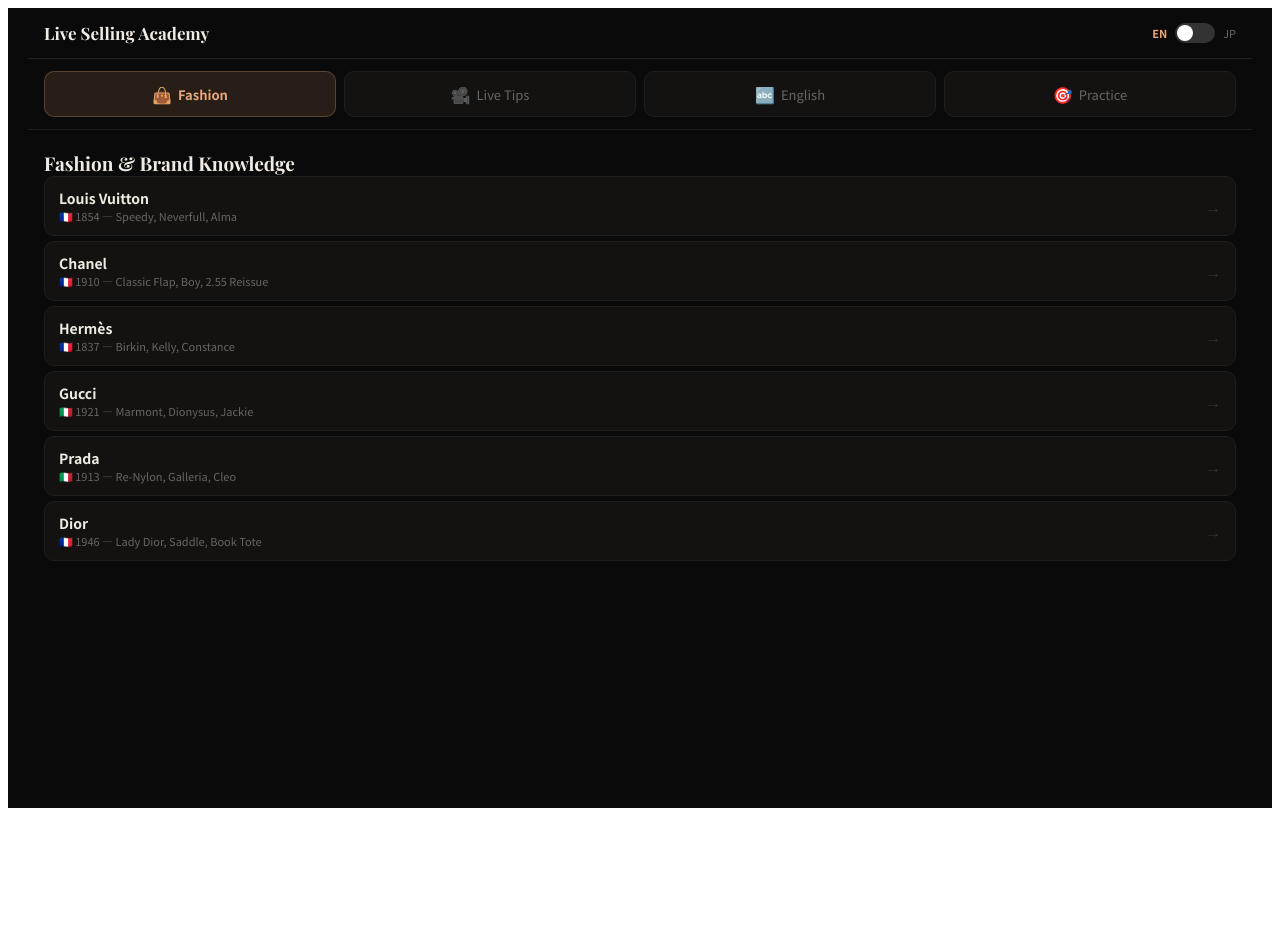
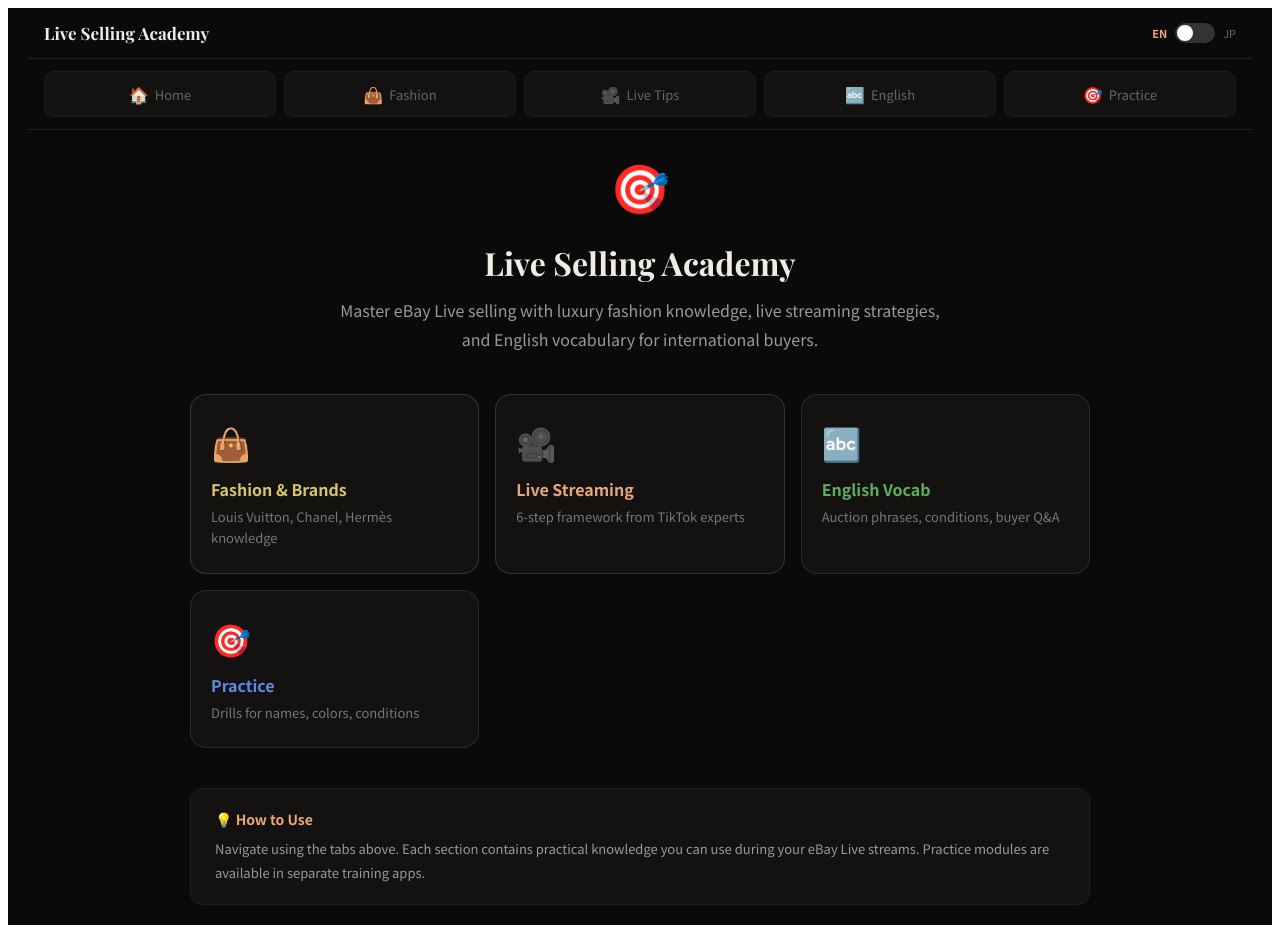
Before and after one commit to KanaeIwase/ebaylive, a React (Vite) app: page / in a window 1280 px wide. Before the commit the page ends 816 px from the top, so only its background shows below. Built offline with nearby package versions, Linux system fonts and the light colour scheme.

Commit message:
Add homepage with navigation cards

```diff
--- a/src/App.jsx
+++ b/src/App.jsx
@@ -426,9 +426,9 @@
 /* ═══ APP ═══ */
 export default function App() {
   const [lang, setLang] = useState("en");
-  const [page, setPage] = useState(0);
-  const tabs = lang==="en" ? ["Fashion","Live Tips","English","Practice"] : ["ファッション","ライブ配信","英語","練習"];
-  const icons = ["👜","🎥","🔤","🎯"];
+  const [page, setPage] = useState(-1);
+  const tabs = lang==="en" ? ["Home","Fashion","Live Tips","English","Practice"] : ["ホーム","ファッション","ライブ配信","英語","練習"];
+  const icons = ["🏠","👜","🎥","🔤","🎯"];
 
   return (
     <div style={{ minHeight:"100vh", background:"#0A0A0A", fontFamily:"'Noto Sans JP','Helvetica Neue',sans-serif", color:"#F0EBE3", maxWidth:"100%", margin:"0 auto", padding:"0 20px" }}>
@@ -462,10 +462,56 @@
       </div>
 
       <div style={{ padding:"20px 16px" }} key={`${page}-${lang}`}>
+        {page===-1 && <HomeP lang={lang} setPage={setPage} />}
         {page===0 && <FashionP lang={lang} />}
         {page===1 && <LiveP lang={lang} />}
         {page===2 && <EnglishP lang={lang} />}
         {page===3 && <PracticeP lang={lang} />}
+      </div>
+    </div>
+  );
+}
+
+/* ═══ HOME ═══ */
+function HomeP({ lang, setPage }) {
+  return (
+    <div style={{ animation:"fu 0.4s ease", maxWidth:900, margin:"0 auto", textAlign:"center" }}>
+      <div style={{ fontSize:48, marginBottom:20 }}>🎯</div>
+      <h1 style={{ fontFamily:"'Playfair Display',serif", fontSize:32, fontWeight:700, marginBottom:12 }}>
+        {lang==="en"?"Live Selling Academy":"ライブセリング アカデミー"}
+      </h1>
+      <p style={{ fontSize:16, color:"#999", lineHeight:1.8, marginBottom:40, maxWidth:600, margin:"0 auto 40px" }}>
+        {lang==="en"
+          ?"Master eBay Live selling with luxury fashion knowledge, live streaming strategies, and English vocabulary for international buyers."
+          :"eBay Liveでラグジュアリーファッションを販売するための知識、ライブ配信戦略、英語ボキャブラリーを習得。"}
+      </p>
+
+      <div style={{ display:"grid", gridTemplateColumns:"repeat(auto-fit, minmax(240px, 1fr))", gap:16, marginBottom:40 }}>
+        {[
+          { icon:"👜", title:lang==="en"?"Fashion & Brands":"ファッション", desc:lang==="en"?"Louis Vuitton, Chanel, Hermès knowledge":"LV・シャネル・エルメスの知識", page:0, color:"#D7C46F" },
+          { icon:"🎥", title:lang==="en"?"Live Streaming":"ライブ配信", desc:lang==="en"?"6-step framework from TikTok experts":"TikTok専門家の6ステップ", page:1, color:"#E8A87C" },
+          { icon:"🔤", title:lang==="en"?"English Vocab":"英語", desc:lang==="en"?"Auction phrases, conditions, buyer Q&A":"オークション・コンディション・Q&A", page:2, color:"#5DAE5D" },
+          { icon:"🎯", title:lang==="en"?"Practice":"練習", desc:lang==="en"?"Drills for names, colors, conditions":"名前・色・コンディション練習", page:3, color:"#5D8AE8" },
+        ].map((card,i)=>(
+          <div key={i} onClick={()=>setPage(card.page)} style={{ background:"#141210", border:`1px solid ${card.color}33`, borderRadius:16, padding:"24px 20px", cursor:"pointer", transition:"all 0.3s", textAlign:"left" }}
+            onMouseEnter={e => e.currentTarget.style.borderColor = `${card.color}88`}
+            onMouseLeave={e => e.currentTarget.style.borderColor = `${card.color}33`}>
+            <div style={{ fontSize:32, marginBottom:12 }}>{card.icon}</div>
+            <div style={{ fontSize:16, fontWeight:700, color:card.color, marginBottom:6 }}>{card.title}</div>
+            <div style={{ fontSize:13, color:"#777", lineHeight:1.6 }}>{card.desc}</div>
+          </div>
+        ))}
+      </div>
+
+      <div style={{ background:"#141210", borderRadius:12, padding:"20px 24px", border:"1px solid #1E1E1E", textAlign:"left" }}>
+        <div style={{ fontSize:14, fontWeight:700, marginBottom:8, color:"#E8A87C" }}>
+          {lang==="en"?"💡 How to Use":"💡 使い方"}
+        </div>
+        <div style={{ fontSize:13, color:"#999", lineHeight:1.8 }}>
+          {lang==="en"
+            ?"Navigate using the tabs above. Each section contains practical knowledge you can use during your eBay Live streams. Practice modules are available in separate training apps."
+            :"上のタブでナビゲート。各セクションにはeBay Liveで使える実践的な知識があります。練習モジュールは別のトレーニングアプリで利用可能。"}
+        </div>
       </div>
     </div>
   );
```
Also changed, not shown: Screenshot 2026-04-06 160635.png (added), 1 other file (tests, documents, lock files or other folders).
